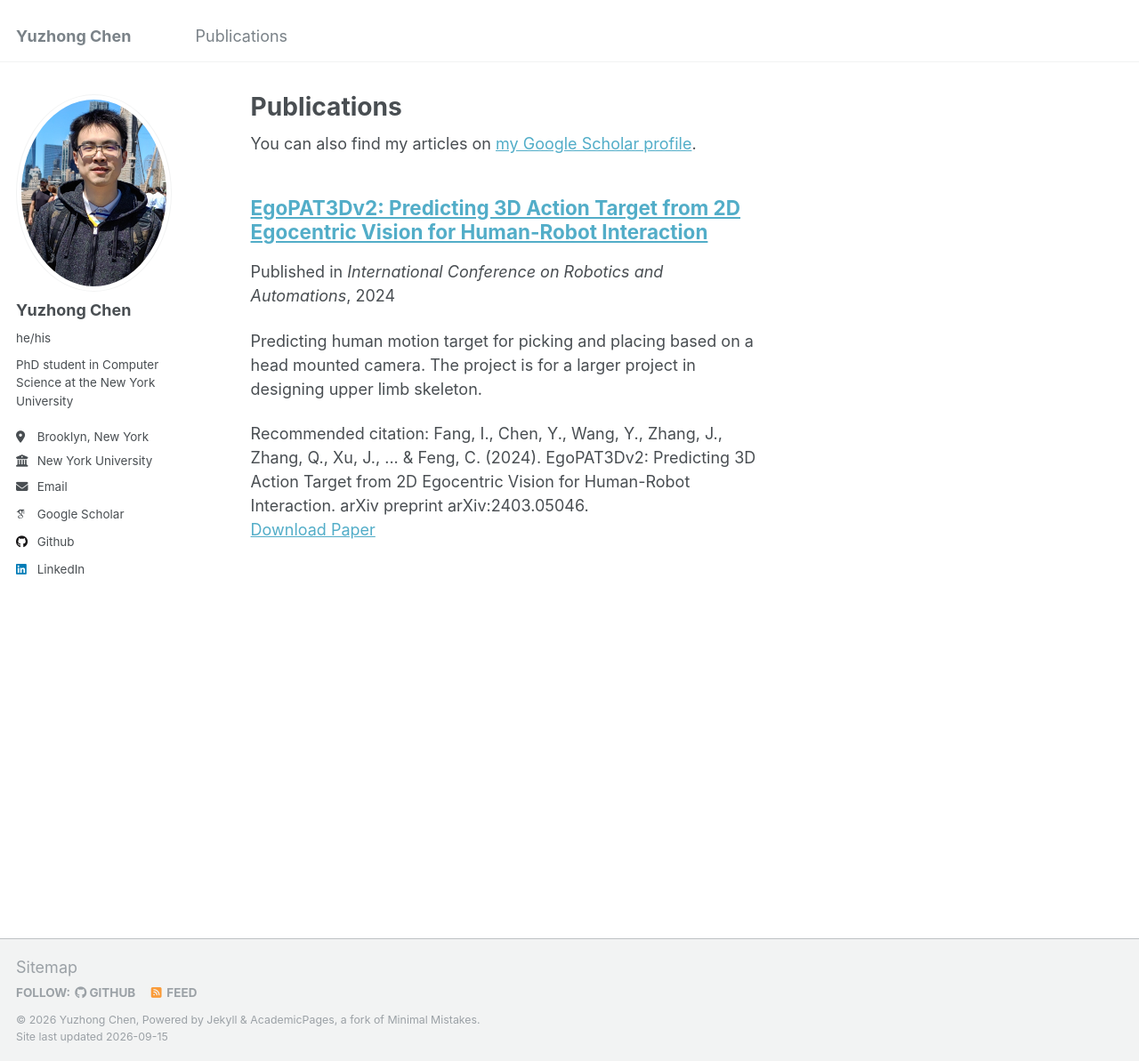
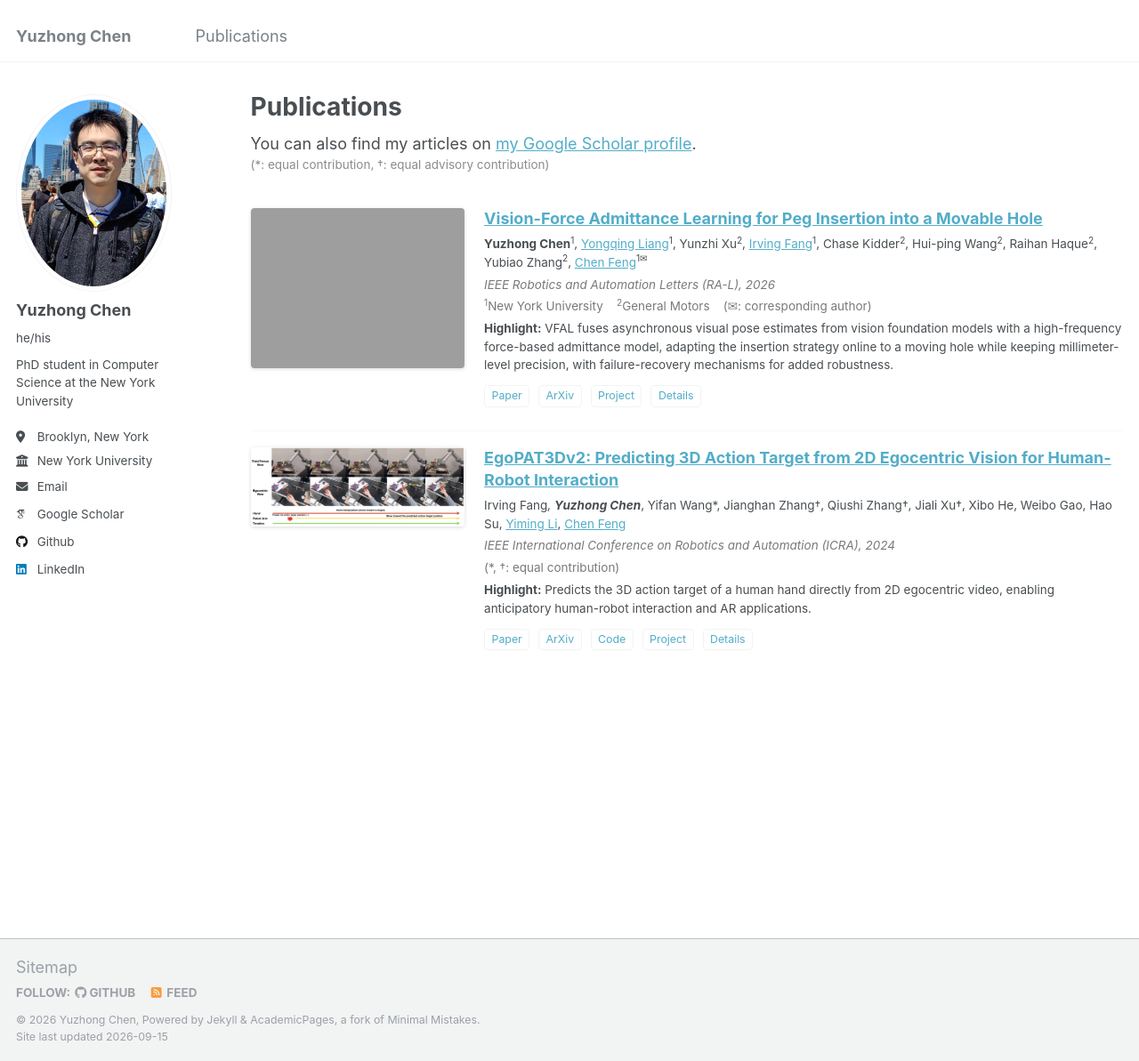
Before and after one commit to yuzhongchen/yuzhongchen.github.io, a Jekyll site: the page built from _pages/publications.html, in a window 1280 px wide and 1193 px high. Shown: the whole window at 89% size. Built offline with Jekyll 4.4.1, drawn with Linux system fonts in a browser that asks for light colours; some web fonts are replaced.

Commit message:
Redesign publications page in scholar style; add VFAL (RA-L 2026) paper and news
- New archive-single-pub.html include: teaser on the left, title/authors/venue/highlight/link buttons on the right- Publications page now renders a single flat list sorted by date- Add VFAL (RA-L 2026) entry with abstract, affiliations, local PDF and animated teaser- Flesh out EgoPAT3Dv2 entry with full author list and arXiv/code/project links- Self-host teaser images and the VFAL PDF instead of hotlinking- Announce the RA-L acceptance in the NEWS section

```diff
--- /dev/null
+++ b/_includes/archive-single-pub.html
@@ -0,0 +1,74 @@
+{% include base_path %}
+
+{% comment %}
+  Publication entry rendered in a "scholar" style: teaser image on the left,
+  title / authors / venue / highlight / links on the right.
+{% endcomment %}
+
+{% if post.header.teaser %}
+  {% capture teaser %}{{ post.header.teaser }}{% endcapture %}
+{% else %}
+  {% assign teaser = site.teaser %}
+{% endif %}
+
+<div class="pub__item">
+  {% if teaser %}
+    {% if post.projecturl %}
+      {% assign teaser_link = post.projecturl %}
+    {% elsif post.paperurl %}
+      {% assign teaser_link = post.paperurl %}
+    {% else %}
+      {% assign teaser_link = post.url | prepend: base_path %}
+    {% endif %}
+    <div class="pub__teaser">
+      <a href="{{ teaser_link }}">
+        <img src="{% if teaser contains '://' %}{{ teaser }}{% else %}{{ teaser | prepend: '/images/' | prepend: base_path }}{% endif %}" alt="{{ post.title | escape }}">
+      </a>
+    </div>
+  {% endif %}
+
+  <div class="pub__body">
+    <h3 class="pub__title">
+      {% if post.projecturl %}
+        <a href="{{ post.projecturl }}">{{ post.title }}</a>
+      {% elsif post.paperurl %}
+        <a href="{{ post.paperurl }}">{{ post.title }}</a>
+      {% else %}
+        <a href="{{ base_path }}{{ post.url }}">{{ post.title }}</a>
+      {% endif %}
+    </h3>
+
+    {% if post.authors %}
+      <p class="pub__authors">{{ post.authors | markdownify | remove: "<p>" | remove: "</p>" }}</p>
+    {% endif %}
+
+    {% if post.venue %}
+      <p class="pub__venue">{{ post.venue }}{% if post.date %}, {{ post.date | date: "%Y" }}{% endif %}</p>
+    {% endif %}
+
+    {% if post.note %}
+      <p class="pub__note">{{ post.note }}</p>
+    {% endif %}
+
+    {% if post.award %}
+      <p class="pub__award">{{ post.award }}</p>
+    {% endif %}
+
+    {% if post.highlight %}
+      <p class="pub__highlight"><strong>Highlight:</strong> {{ post.highlight }}</p>
+    {% elsif post.excerpt %}
+      <p class="pub__highlight">{{ post.excerpt | markdownify | remove: "<p>" | remove: "</p>" }}</p>
+    {% endif %}
+
+    <p class="pub__links">
+      {% if post.paperurl %}<a href="{{ post.paperurl }}">Paper</a>{% endif %}
+      {% if post.arxivurl %}<a href="{{ post.arxivurl }}">ArXiv</a>{% endif %}
+      {% if post.codeurl %}<a href="{{ post.codeurl }}">Code</a>{% endif %}
+      {% if post.projecturl %}<a href="{{ post.projecturl }}">Project</a>{% endif %}
+      {% if post.slidesurl %}<a href="{{ post.slidesurl }}">Slides</a>{% endif %}
+      {% if post.videourl %}<a href="{{ post.videourl }}">Video</a>{% endif %}
+      {% if post.dataurl %}<a href="{{ post.dataurl }}">Dataset</a>{% endif %}
+      <a href="{{ base_path }}{{ post.url }}">Details</a>
+    </p>
+  </div>
+</div>
--- a/_pages/publications.html
+++ b/_pages/publications.html
@@ -5,13 +5,18 @@ permalink: /publications/
 author_profile: true
 ---
 
+{% include base_path %}
+
 {% if site.author.googlescholar %}
-  <div class="wordwrap">You can also find my articles on <a href="{{https://scholar.google.com/citations?user=DHfXIBEAAAAJ}}">my Google Scholar profile</a>.</div>
+  <div class="wordwrap">You can also find my articles on <a href="{{ site.author.googlescholar }}">my Google Scholar profile</a>.</div>
 {% endif %}
 
-{% include base_path %}
+<p class="pub__legend">(*: equal contribution, &dagger;: equal advisory contribution)</p>
 
-<!-- New style rendering if publication categories are defined -->
-{% for post in site.publications reversed %}
-  {% include archive-single.html %}
-{% endfor %}
+{% assign all_pubs = site.publications | sort: "date" | reverse %}
+
+<section class="pub__section">
+  {% for post in all_pubs %}
+    {% include archive-single-pub.html %}
+  {% endfor %}
+</section>
--- a/_publications/2024-0515-EgoPAT3Dv2.md
+++ b/_publications/2024-0515-EgoPAT3Dv2.md
@@ -3,11 +3,22 @@ title: "EgoPAT3Dv2: Predicting 3D Action Target from 2D Egocentric Vision for Hu
 collection: publications
 category: conferences
 permalink: /publication/2024-0515-EgoPAT3Dv2
-excerpt: 'Predicting human motion target for picking and placing based on a head mounted camera. The project is for a larger project in designing upper limb skeleton.'
+excerpt: 'Predicting human motion target for picking and placing based on a head-mounted camera, for human-robot interaction in a potentially AR world.'
 date: 2024-05-15
-venue: 'International Conference on Robotics and Automations'
-paperurl: 'https://ai4ce.github.io/EgoPAT3Dv2/'
-citation: 'Fang, I., Chen, Y., Wang, Y., Zhang, J., Zhang, Q., Xu, J., ... & Feng, C. (2024). EgoPAT3Dv2: Predicting 3D Action Target from 2D Egocentric Vision for Human-Robot Interaction. arXiv preprint arXiv:2403.05046.'
+authors: 'Irving Fang*, **Yuzhong Chen***, Yifan Wang*, Jianghan Zhang&dagger;, Qiushi Zhang&dagger;, Jiali Xu&dagger;, Xibo He, Weibo Gao, Hao Su, [Yiming Li](https://yimingli-page.github.io/), [Chen Feng](https://engineering.nyu.edu/faculty/chen-feng)'
+note: '(*, &dagger;: equal contribution)'
+venue: 'IEEE International Conference on Robotics and Automation (ICRA)'
+highlight: 'Predicts the 3D action target of a human hand directly from 2D egocentric video, enabling anticipatory human-robot interaction and AR applications.'
+header:
+  teaser: 'egopat3dv2-teaser.webp'
+paperurl: 'https://arxiv.org/abs/2403.05046'
+arxivurl: 'https://arxiv.org/abs/2403.05046'
+codeurl: 'https://github.com/ai4ce/EgoPAT3Dv2'
+projecturl: 'https://ai4ce.github.io/EgoPAT3Dv2/'
+citation: 'Fang, I., Chen, Y., Wang, Y., Zhang, J., Zhang, Q., Xu, J., He, X., Gao, W., Su, H., Li, Y., & Feng, C. (2024). EgoPAT3Dv2: Predicting 3D Action Target from 2D Egocentric Vision for Human-Robot Interaction. IEEE International Conference on Robotics and Automation (ICRA).'
 ---
 
-The contents above will be part of a list of publications, if the user clicks the link for the publication than the contents of section will be rendered as a full page, allowing you to provide more information about the paper for the reader. When publications are displayed as a single page, the contents of the above "citation" field will automatically be included below this section in a smaller font.
+Predicting where a human hand is heading is a key capability for proactive human-robot
+interaction. EgoPAT3Dv2 predicts the 3D action target directly from 2D egocentric
+video, removing the need for depth sensing at inference time and generalizing to
+unseen scenes and users.
--- /dev/null
+++ b/_publications/2026-vfal-peg-insertion.md
@@ -0,0 +1,32 @@
+---
+title: "Vision-Force Admittance Learning for Peg Insertion into a Movable Hole"
+collection: publications
+category: manuscripts
+permalink: /publication/2026-vfal-peg-insertion
+excerpt: 'A Vision-Force Admittance Learning (VFAL) framework that fuses asynchronous visual feedback with a high-frequency force-based model for precise peg-in-hole insertion in dynamic environments.'
+date: 2026-01-01
+authors: '**Yuzhong Chen**<sup>1</sup>, [Yongqing Liang](https://lyq.me/scholar)<sup>1</sup>, Yunzhi Xu<sup>2</sup>, [Irving Fang](https://irvingf7.github.io/)<sup>1</sup>, Chase Kidder<sup>2</sup>, Hui-ping Wang<sup>2</sup>, Raihan Haque<sup>2</sup>, Yubiao Zhang<sup>2</sup>, [Chen Feng](https://scholar.google.com/citations?user=YeG8ZM0AAAAJ)<sup>1&#9993;</sup>'
+note: '<sup>1</sup>New York University &nbsp;&nbsp; <sup>2</sup>General Motors &nbsp;&nbsp; (&#9993;: corresponding author)'
+venue: 'IEEE Robotics and Automation Letters (RA-L)'
+highlight: 'VFAL fuses asynchronous visual pose estimates from vision foundation models with a high-frequency force-based admittance model, adapting the insertion strategy online to a moving hole while keeping millimeter-level precision, with failure-recovery mechanisms for added robustness.'
+header:
+  teaser: 'vfal-teaser.gif'
+paperurl: '/files/VFAL_RAL2026.pdf'
+projecturl: 'https://ai4ce.github.io/VFAL/'
+arxivurl: '#'   # TODO: replace with the real arXiv link once the preprint is posted
+# codeurl: 'https://github.com/ai4ce/VFAL'      # TODO: uncomment once the code is released
+citation: 'Chen, Y., Liang, Y., Xu, Y., Fang, I., Kidder, C., Wang, H.-P., Haque, R., Zhang, Y., & Feng, C. (2026). Vision-Force Admittance Learning for Peg Insertion into a Movable Hole. IEEE Robotics and Automation Letters (RA-L).'
+---
+
+Precise manipulation in dynamic environments, whether induced by a mobile robot base or a
+target with unknown motion, remains a major challenge in robotics. Manipulation in dynamic
+environments introduces substantial uncertainty, which fundamentally conflicts with the tight
+precision requirement of precise tasks such as peg-in-the-hole. We propose a
+**V**ision-**F**orce **A**dmittance **L**earning (**VFAL**) framework that fuses asynchronous
+visual feedback with a high-frequency force-based model, using visual pose estimations as a
+regularization term. VFAL adapts insertion strategies online to dynamic motion while maintaining
+millimeter-level precision. To obtain robust, low-frequency pose information, we employ
+state-of-the-art vision foundation models for visual pose estimation. Additionally, we incorporate
+failure recovery mechanisms to enhance overall robustness. We validate our approach in real-world
+experiments, demonstrating high success rates and strong adaptability to various pegs and dynamic
+environments.
--- /dev/null
+++ b/_sass/_publications.scss
@@ -0,0 +1,110 @@
+/* ==========================================================================
+   PUBLICATIONS (scholar-style layout)
+   ========================================================================== */
+
+.pub__legend {
+  font-size: $type-size-6;
+  color: mix(#fff, $text-color, 35%);
+  margin: 0 0 1.5em;
+}
+
+.pub__section {
+  margin-bottom: 2.5em;
+}
+
+.pub__section-title {
+  margin: 1.2em 0 0.8em;
+  padding-bottom: 0.3em;
+  border-bottom: 1px solid $border-color;
+  font-size: $type-size-4;
+}
+
+.pub__item {
+  display: flex;
+  align-items: flex-start;
+  gap: 1.25em;
+  padding: 1em 0;
+  border-bottom: 1px solid mix(#fff, $border-color, 55%);
+
+  &:last-child {
+    border-bottom: 0;
+  }
+
+  @media screen and (max-width: 600px) {
+    flex-direction: column;
+  }
+}
+
+.pub__teaser {
+  flex: 0 0 240px;
+  max-width: 240px;
+
+  img {
+    width: 100%;
+    height: auto;
+    border-radius: $border-radius;
+    box-shadow: 0 1px 4px rgba(0, 0, 0, 0.15);
+  }
+
+  @media screen and (max-width: 600px) {
+    flex: 1 1 auto;
+    max-width: 100%;
+  }
+}
+
+.pub__body {
+  flex: 1 1 auto;
+
+  p {
+    margin: 0 0 0.35em;
+  }
+}
+
+.pub__title {
+  margin: 0 0 0.35em;
+  font-size: $type-size-5;
+  line-height: 1.35;
+}
+
+.pub__authors {
+  font-size: $type-size-6;
+}
+
+.pub__venue {
+  font-size: $type-size-6;
+  font-style: italic;
+  color: mix(#fff, $text-color, 25%);
+}
+
+.pub__note,
+.pub__award {
+  font-size: $type-size-6;
+  color: mix(#fff, $text-color, 25%);
+}
+
+.pub__award {
+  color: $warning-color;
+}
+
+.pub__highlight {
+  font-size: $type-size-6;
+}
+
+.pub__links {
+  margin-top: 0.5em !important;
+
+  a {
+    display: inline-block;
+    margin: 0.2em 0.4em 0.2em 0;
+    padding: 0.15em 0.6em;
+    border: 1px solid $border-color;
+    border-radius: $border-radius;
+    font-size: $type-size-7;
+    text-decoration: none;
+
+    &:hover {
+      background-color: $lighter-gray;
+      text-decoration: none;
+    }
+  }
+}
--- a/assets/css/main.scss
+++ b/assets/css/main.scss
@@ -32,6 +32,7 @@
 
 @import "page";
 @import "archive";
+@import "publications";
 @import "sidebar";
 
 @import "vendor/font-awesome/fontawesome";
```
Also changed, not shown: _pages/about.md (+3 -0 lines), images/egopat3dv2-teaser.webp (added), 3 other files.
